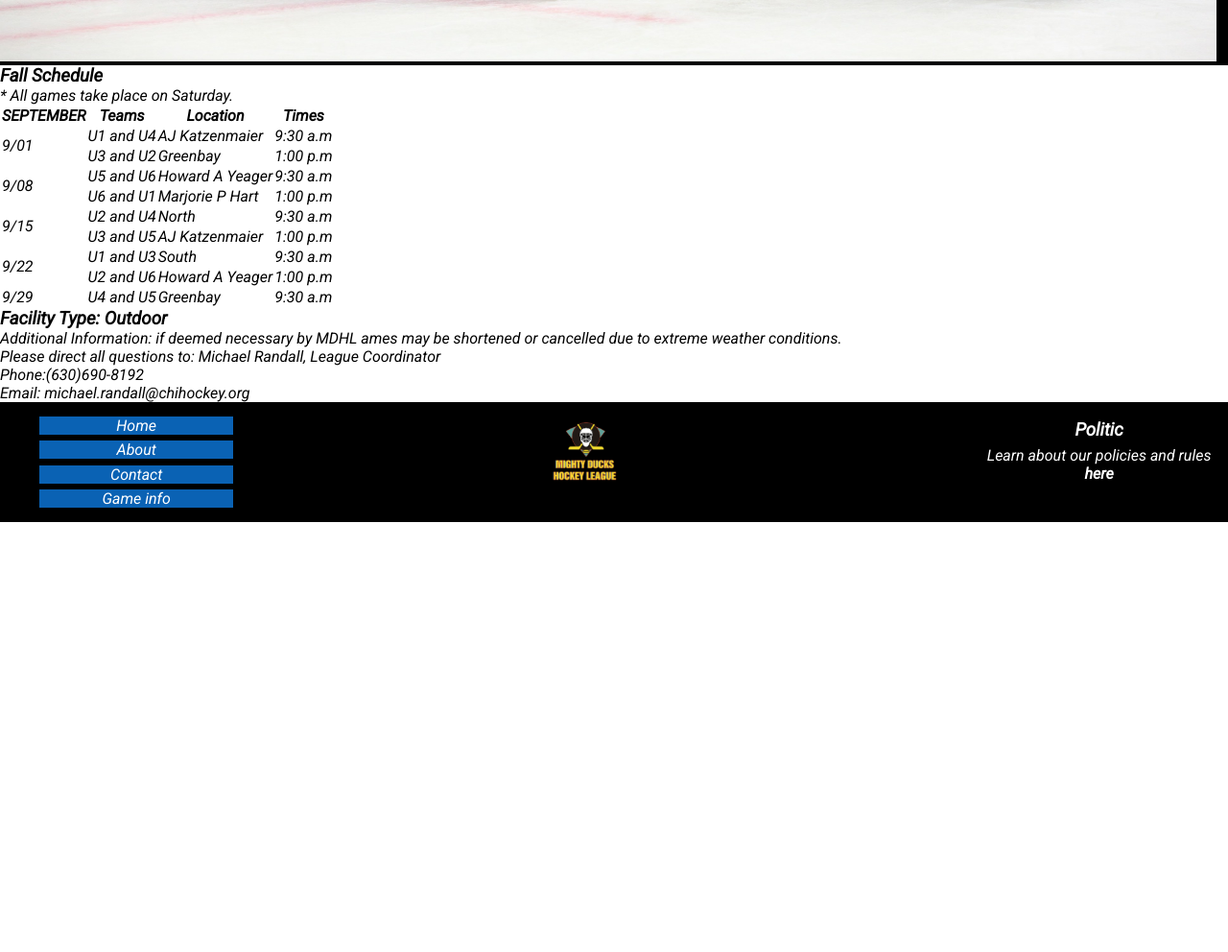
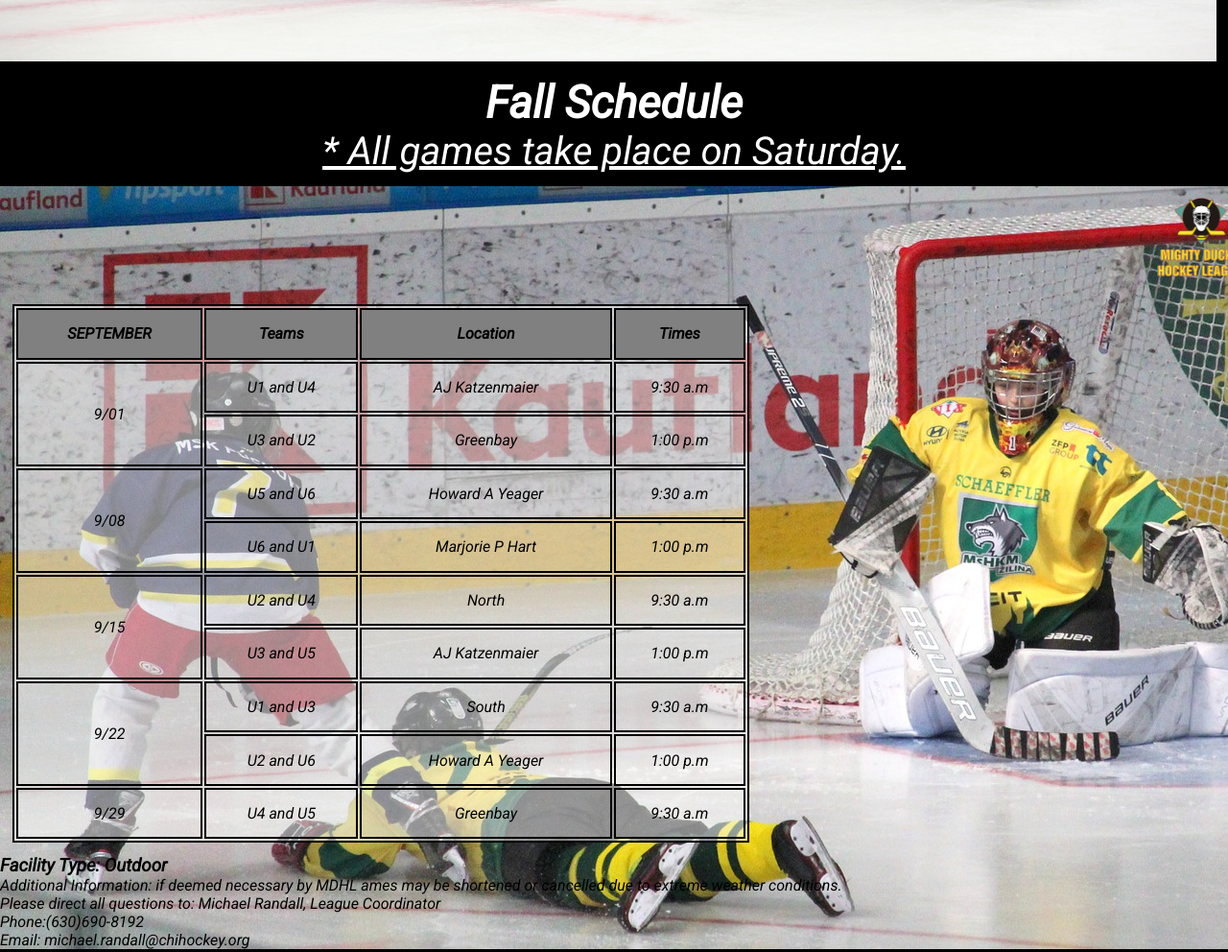
Before and after one commit to LeonardoEC/MDHL-Leonardo-Vivas, a plain HTML site: page pages/game_info.html in a window 1280 px wide. Shown: the part 567-1559 px from the top of the page at 96% size. Before the commit the page ends 1111 px from the top, so only its background shows below. Drawn offline with Linux system fonts and the light colour scheme.

Commit message:
inicio GI

```diff
--- a/asset/style/style.css
+++ b/asset/style/style.css
@@ -79,8 +79,12 @@
     background-color: black;
     color: white;
     padding: 1%;
-    font-size: 50px;
+    font-size: 40px;
     text-align: center;
+}
+
+.subtitulo p{
+    text-decoration: underline;
 }
 
 /* ------------------- Cuerpos ------------------ */
@@ -328,3 +332,38 @@
     left: 50%;
     width: 30%;
 }
+
+.cuerpo-GI{
+    display: flex;
+    flex-direction: column;
+    background-image: url(../img/design1_image2.jpg);
+}
+
+.img-GI{
+    align-items: flex-end;
+    width: 20%;
+}
+
+.img-GI img{
+    position: relative;
+    left: 1200px;
+    width: 40%;
+}
+
+.cuerpo-GI table{
+    width: 60%;
+    margin: 1%;
+    text-align: center;
+    background-color: rgba(255, 255, 255, 0.507);
+    align-items: center;
+    border: 2px solid black;
+}
+
+.cuerpo-GI th{
+    background-color: gray;
+}
+
+.cuerpo-GI th,td{
+    border: 2px solid black;
+    padding: 2%;
+}
--- a/pages/game_info.html
+++ b/pages/game_info.html
@@ -26,11 +26,16 @@
     </header>
 
     <main>
-        <section>
+        <section class="subtitulo">
             <h3>Fall Schedule</h3>
             <p>* All games take place on Saturday.</p>
         </section>
-        <section>
+
+        <section class="cuerpo-GI">
+            <figure class="img-GI">
+                <img src="../asset/img/Logo_Mighty_ducks-01.png" alt="">
+            </figure>
+            <article>
                 <table>
                     <tr>
                         <th>SEPTEMBER</th>
@@ -89,8 +94,8 @@
                         <td>9:30 a.m</td>
                     </tr>
                 </table>
-        </section>
-        <section>
+            </article>
+            <article>
                 <h3>Facility Type: Outdoor</h3>
                 <p>
                     Additional Information: if deemed necessary by MDHL ames may be shortened or cancelled due to extreme weather conditions.
@@ -100,6 +105,7 @@
                 </p>
                 <p>Phone:(630)690-8192</p>
                 <p>Email: michael.randall@chihockey.org</p>
+            </article>
         </section>
     </main>
     <footer>
```
Lines whose indentation alone changed are shown as unchanged.
